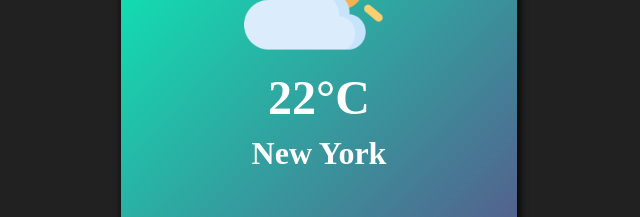
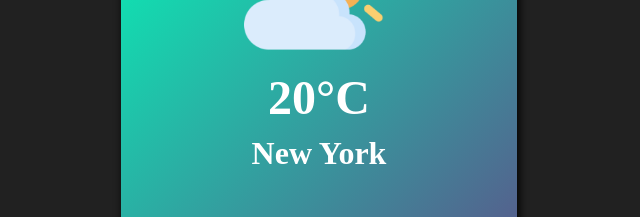
Before and after one commit to Raahul423/30-Projects_lists, a plain HTML site: page Whether Projects/index.html in a window 1280 px wide. Shown: the part 272-489 px from the top of the page, 321-961 px from the left. Drawn offline with Linux system fonts and the light colour scheme.

Commit message:
some changes

```diff
--- a/Whether Projects/index.html
+++ b/Whether Projects/index.html
@@ -19,7 +19,7 @@
         <div class="report">
             <img src="images/mist.png" alt="">
             <div class="degree">
-                <h1>22°C</h1>
+                <h1>20°C</h1>
                 <h2>New York</h2>
             </div>
         </div>
```
